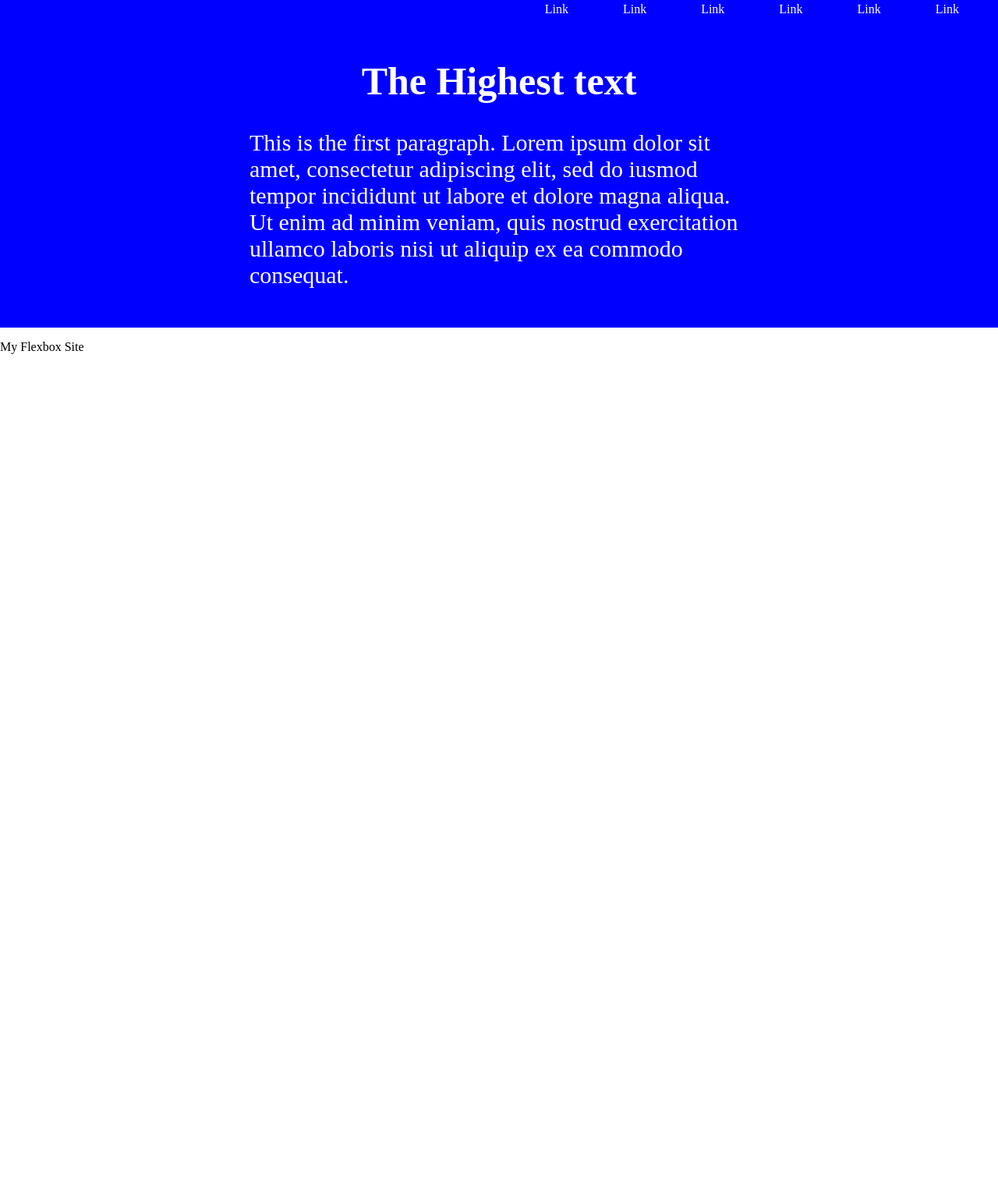
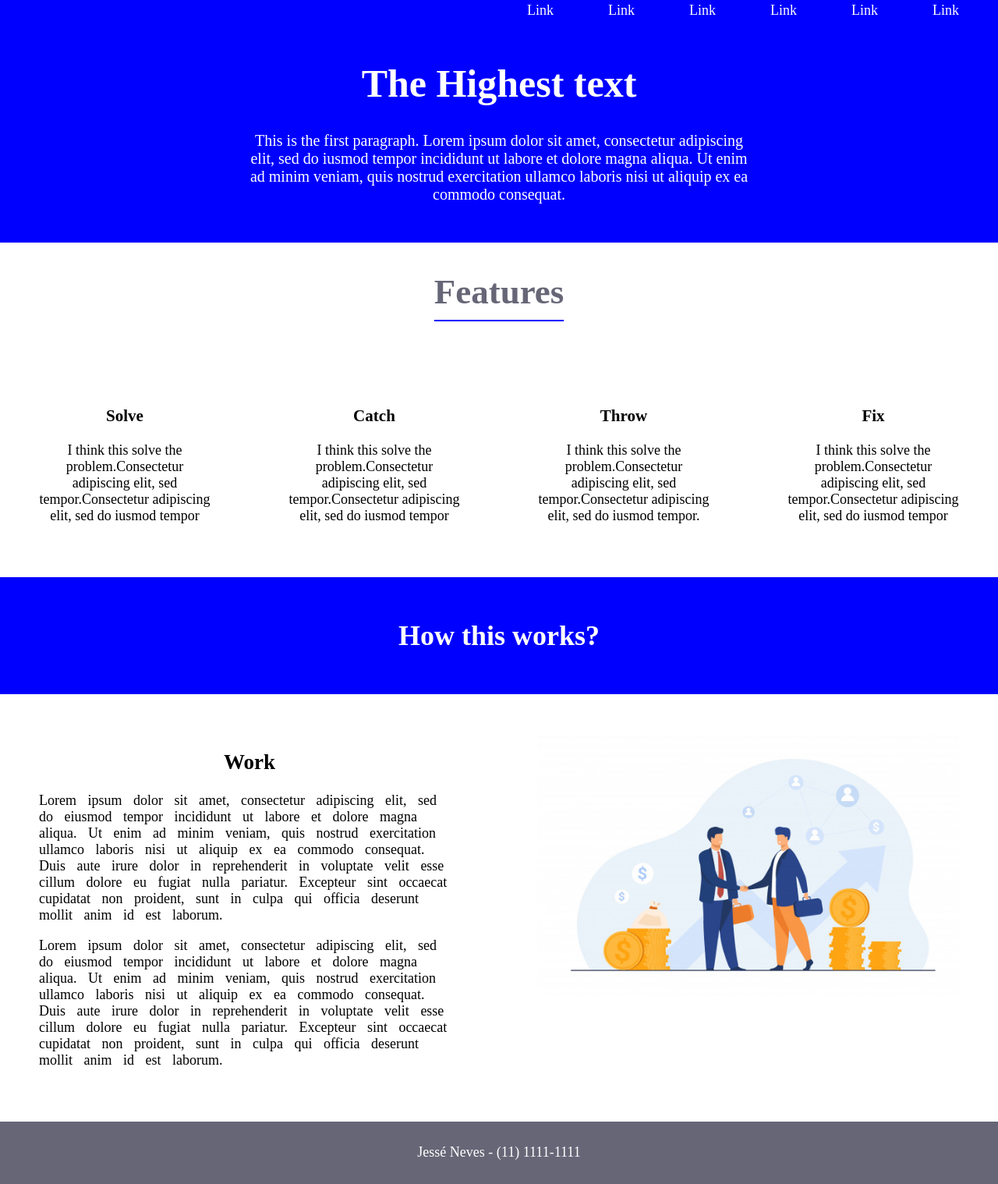
Before and after one commit to Jesse-Snow/Site-With-Flexbox, a plain HTML site: page index.html in a window 1280 px wide. Shown: the part 71-1589 px from the top of the page at 78% size. Before the commit the page ends 800 px from the top, so only its background shows below. Drawn offline with Linux system fonts and the light colour scheme.

Commit message:
Base site finished

```diff
--- a/css/maincss.css
+++ b/css/maincss.css
@@ -3,50 +3,107 @@
 /* Border Style */
 body {
     margin:0;
+    font-size:18px;
 }
 
-.flex-container {
-    display:flex;
-    flex-wrap:wrap;
+/* Aligned Texts */
+.center-align {
+    text-align:center;
 }
 
+/* Main Header */
 .main-header {
     background-color:blue;
     color:white;
 }
 
-.logo {
+/* Name of brand */
+.brand {
     font-size:30px;
     padding:20px;
 }
 
-nav {
+/* Navbar Flex */
+.nav-header {
     display:flex;
     flex-wrap:wrap;
     justify-content: flex-end;
     align-items: flex-end;
 }
 
-nav > a {
+/* Navbar Links */
+.nav-header > a {
     color: white;
     text-decoration: none;
     padding: 0px 50px 20px 20px;
 }
 
-nav a:hover {
+/* Navbar on mouse hover */
+.nav-header a:hover {
     color: whitesmoke;
     font-weight: bolder;
     font-size:large
 }
 
+/* Main Header */
 .first-header {
     display:flex;
     justify-content: center;
     font-size:50px;
 }
-.first-paragraph {
+
+/* Header text */
+.header-text {
     width:50%;
     margin:auto;
-    font-size:30px;
+    font-size:20px;
     padding-bottom:50px;
 }
+
+/* Container for Column */
+.row {
+    display:flex;
+    flex-wrap:wrap;
+    flex:100%;
+}
+
+/* Some Headings */
+.features {
+    display:flex;
+    justify-content: center;
+}
+.features > h2 {
+    font-size:45px;
+    color:#667;
+    border-bottom:2px solid blue;
+    padding-bottom:10px;
+}
+
+.divisor {
+    height: 150px;
+    justify-content: center;
+    align-items: center;
+    background-color: blue;
+    color:white;
+}
+/* Multiple coluns */
+.colum25 {
+    flex:25%;
+    padding:50px;
+}
+.colum50 {
+    flex:50%;
+    padding:50px;
+}
+
+.img-adjust{
+    max-width: 100%;
+}
+
+footer {
+    background-color:#667;
+    justify-content: center;
+    align-items: center;
+    height: 80px;
+    color:white;
+}
--- a/index.html
+++ b/index.html
@@ -7,9 +7,14 @@
         <link rel="stylesheet" href="css/maincss.css">
     </head>
     <body>
+        <!-- The Header -->
         <header class="main-header">
-            <div class="logo">Logoster</div>
-            <nav>
+
+            <!-- Brand -->
+            <div class="brand">Logoster</div>
+
+            <!-- Navigation Links -->
+            <nav class="nav-header">
                 <a href="#">Link</a>
                 <a href="#">Link</a>
                 <a href="#">Link</a>
@@ -17,8 +22,10 @@
                 <a href="#">Link</a>
                 <a href="#">Link</a>
             </nav>
+
+            <!-- Header Text -->
             <h1 class="first-header">The Highest text</h1>
-            <p class="first-paragraph">This is the first paragraph. Lorem ipsum dolor
+            <p class="header-text center-align">This is the first paragraph. Lorem ipsum dolor
                 sit amet, consectetur adipiscing elit, sed do
                 iusmod tempor incididunt ut labore et dolore
                 magna aliqua. Ut enim ad minim veniam, quis
@@ -26,6 +33,74 @@
                 aliquip ex ea commodo consequat.
             </p>
         </header>
-        <p>My Flexbox Site</p>
+
+        <!-- Heading Features -->
+        <div class="features">
+            <h2>Features</h2>
+        </div>
+
+        <!-- Features content -->
+        <div class="row">
+            <div class="colum25">
+                <h3 class="center-align">Solve</h1>
+                <p class="center-align">I think this solve the problem.Consectetur adipiscing elit, sed
+                    tempor.Consectetur adipiscing elit, sed do
+                    iusmod tempor
+                </p>
+            </div>
+            <div class="colum25">
+                <h3 class="center-align">Catch</h1>
+                    <p class="center-align">I think this solve the problem.Consectetur adipiscing elit, sed
+                        tempor.Consectetur adipiscing elit, sed do
+                        iusmod tempor
+                    </p>
+            </div>
+            <div class="colum25">
+                <h3 class="center-align">Throw</h1>
+                <p class="center-align">I think this solve the problem.Consectetur adipiscing elit, sed
+                    tempor.Consectetur adipiscing elit, sed do
+                    iusmod tempor.
+                </p>
+            </div>
+            <div class="colum25">
+                <h3 class="center-align">Fix</h1>
+                    <p class="center-align">I think this solve the problem.Consectetur adipiscing elit, sed
+                        tempor.Consectetur adipiscing elit, sed do
+                        iusmod tempor
+                    </p>
+            </div>
+
+        <!-- Divisor -->
+        <div class="row divisor">
+            <h1>How this works?</h1>
+         </div>
+
+        <!-- Ilustration Content -->
+        <div class="row">
+            <div class="colum50">
+                <h2 class="center-align">Work</h2>
+                <p style="text-align: left;word-spacing: 10px;">Lorem ipsum dolor sit amet, consectetur adipiscing elit, sed
+                do eiusmod tempor incididunt ut labore et dolore magna aliqua. Ut enim ad minim veniam,
+                quis nostrud exercitation ullamco laboris nisi ut aliquip ex ea commodo consequat. Duis
+                aute irure dolor in reprehenderit in voluptate velit esse cillum dolore eu fugiat nulla
+                pariatur. Excepteur sint occaecat cupidatat non proident, sunt in culpa qui officia
+                deserunt mollit anim id est laborum.</p>
+                <p style="text-align: left;word-spacing: 10px;">Lorem ipsum dolor sit amet, consectetur adipiscing
+                elit, sed do eiusmod tempor incididunt ut labore et dolore magna aliqua. Ut enim ad minim
+                veniam, quis nostrud exercitation ullamco laboris nisi ut aliquip ex ea commodo consequat.
+                Duis aute irure dolor in reprehenderit in voluptate velit esse cillum dolore eu fugiat nulla
+                pariatur. Excepteur sint occaecat cupidatat non proident, sunt in culpa qui officia deserunt
+                mollit anim id est laborum.
+                </p>
+            </div>
+            <div class="colum50">
+                <img class="img-adjust" src="img/Business.jpg" alt="Business People">
+            </div>
+        </div>
+
+        <!-- Footer -->
+        <footer class=row>
+            Jessé Neves - (11) 1111-1111
+        </footer>
     </body>
 </html>
```
Also changed, not shown: img/Business.jpg (added).
